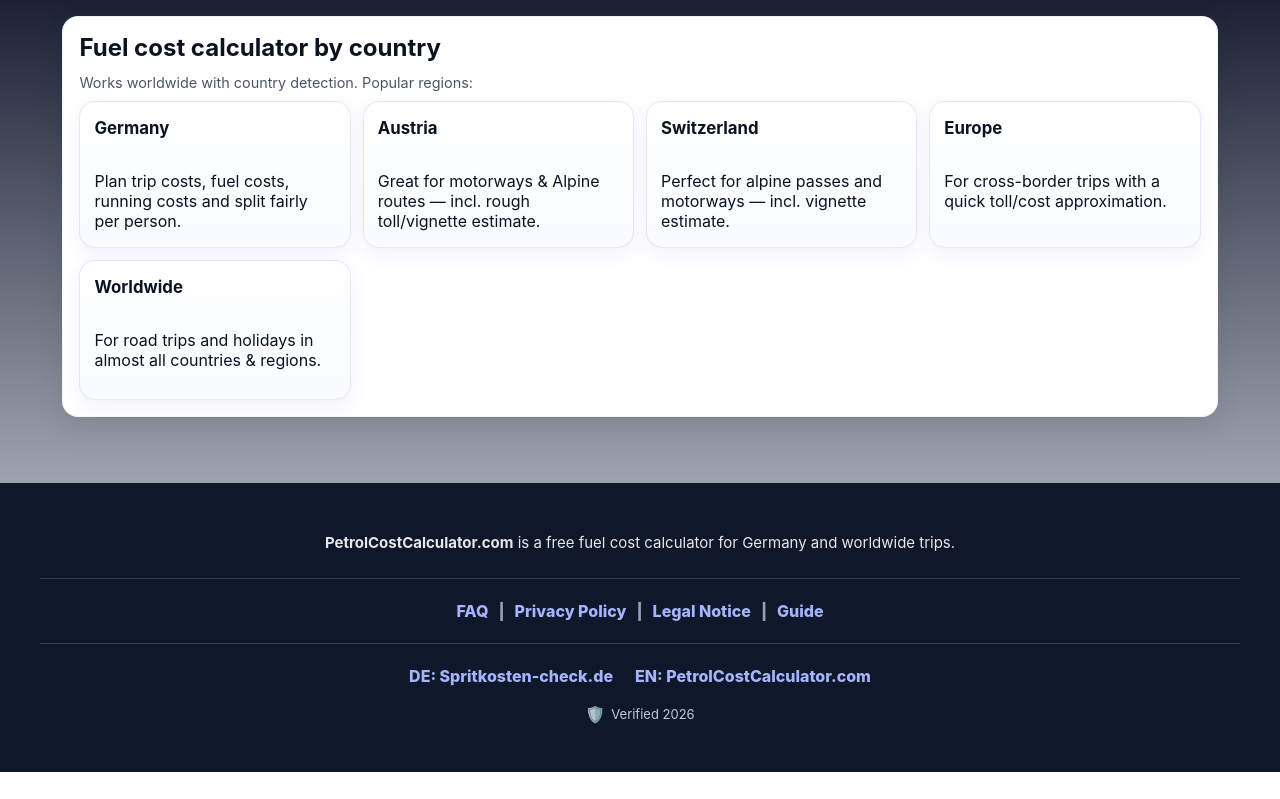
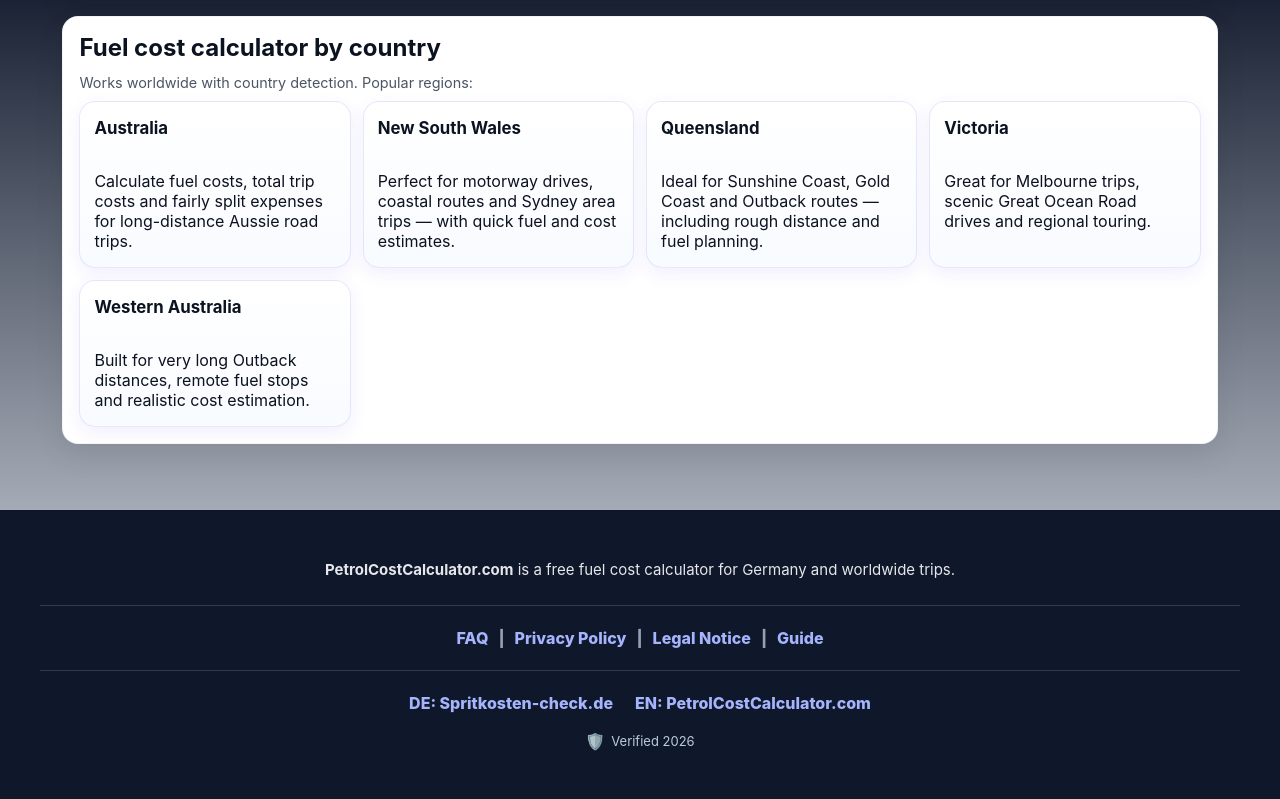
Before and after one commit to dominikf974-rgb/petrolcostcalculator.com, a website: page index.html in a window 1280 px wide. Shown: the part 2441-3240 px from the top of the page. Before the commit the page ends 3213 px from the top, so only its background shows below. Drawn offline with nearby package versions, Linux system fonts and the light colour scheme.

Commit message:
Update index.html

```diff
--- a/index.html
+++ b/index.html
@@ -317,26 +317,31 @@
 
    <div class="countries-grid">
   <div class="country-card">
-          <h3>Germany</h3>
-          <p>Plan trip costs, fuel costs, running costs and split fairly per person.</p>
+    <h3>Australia</h3>
+    <p>Calculate fuel costs, total trip costs and fairly split expenses for long-distance Aussie road trips.</p>
   </div>
+
   <div class="country-card">
-          <h3>Austria</h3>
-          <p>Great for motorways &amp; Alpine routes — incl. rough toll/vignette estimate.</p>
+    <h3>New South Wales</h3>
+    <p>Perfect for motorway drives, coastal routes and Sydney area trips — with quick fuel and cost estimates.</p>
   </div>
+
   <div class="country-card">
-          <h3>Switzerland</h3>
-          <p>Perfect for alpine passes and motorways — incl. vignette estimate.</p>
+    <h3>Queensland</h3>
+    <p>Ideal for Sunshine Coast, Gold Coast and Outback routes — including rough distance and fuel planning.</p>
   </div>
+
   <div class="country-card">
-          <h3>Europe</h3>
-          <p>For cross-border trips with a quick toll/cost approximation.</p>
+    <h3>Victoria</h3>
+    <p>Great for Melbourne trips, scenic Great Ocean Road drives and regional touring.</p>
   </div>
+
   <div class="country-card">
-          <h3>Worldwide</h3>
-          <p>For road trips and holidays in almost all countries &amp; regions.</p>
+    <h3>Western Australia</h3>
+    <p>Built for very long Outback distances, remote fuel stops and realistic cost estimation.</p>
   </div>
 </div>
+
     </section>
 
     <!-- Ad: Bottom -->
```
Lines whose indentation alone changed are shown as unchanged.
